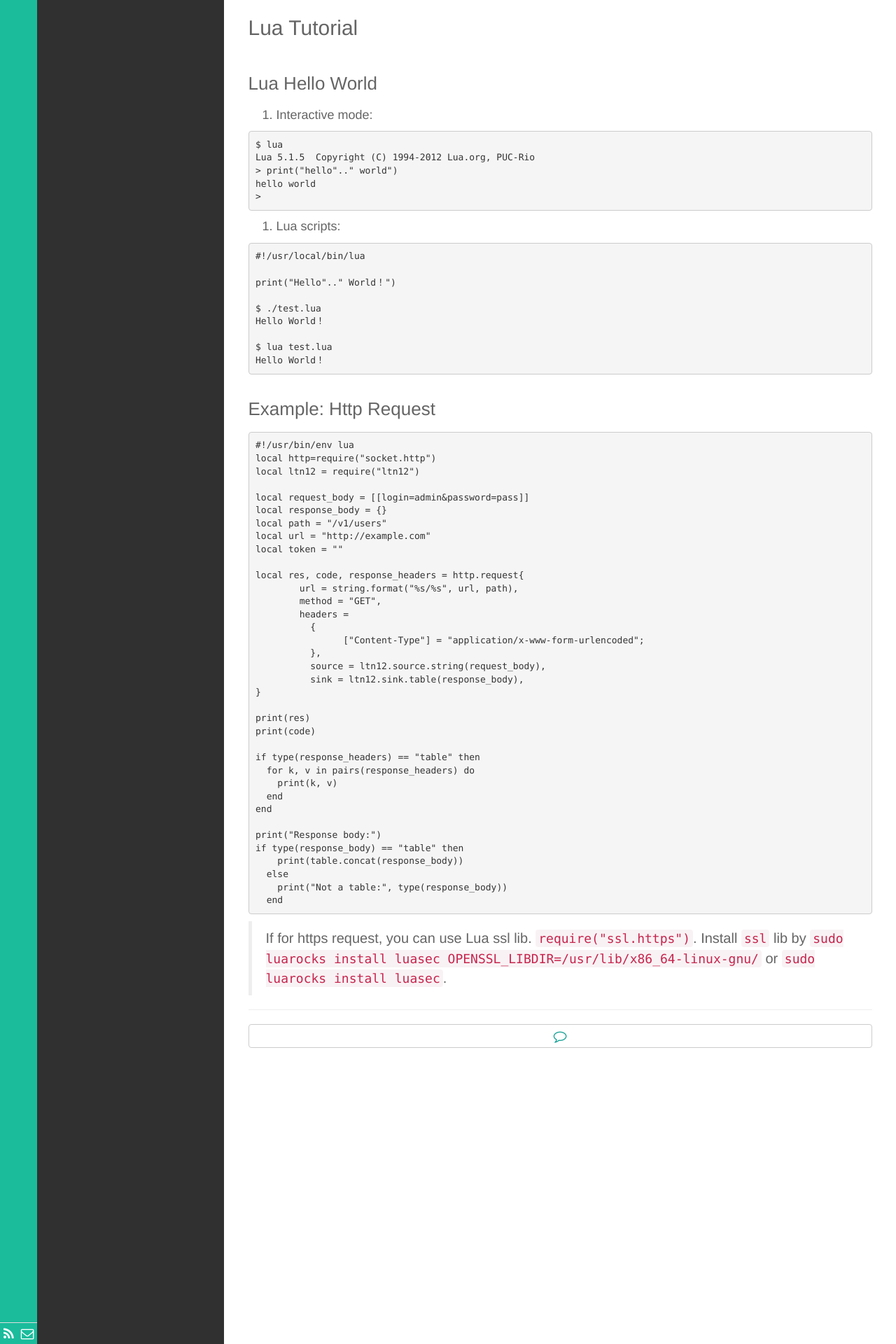
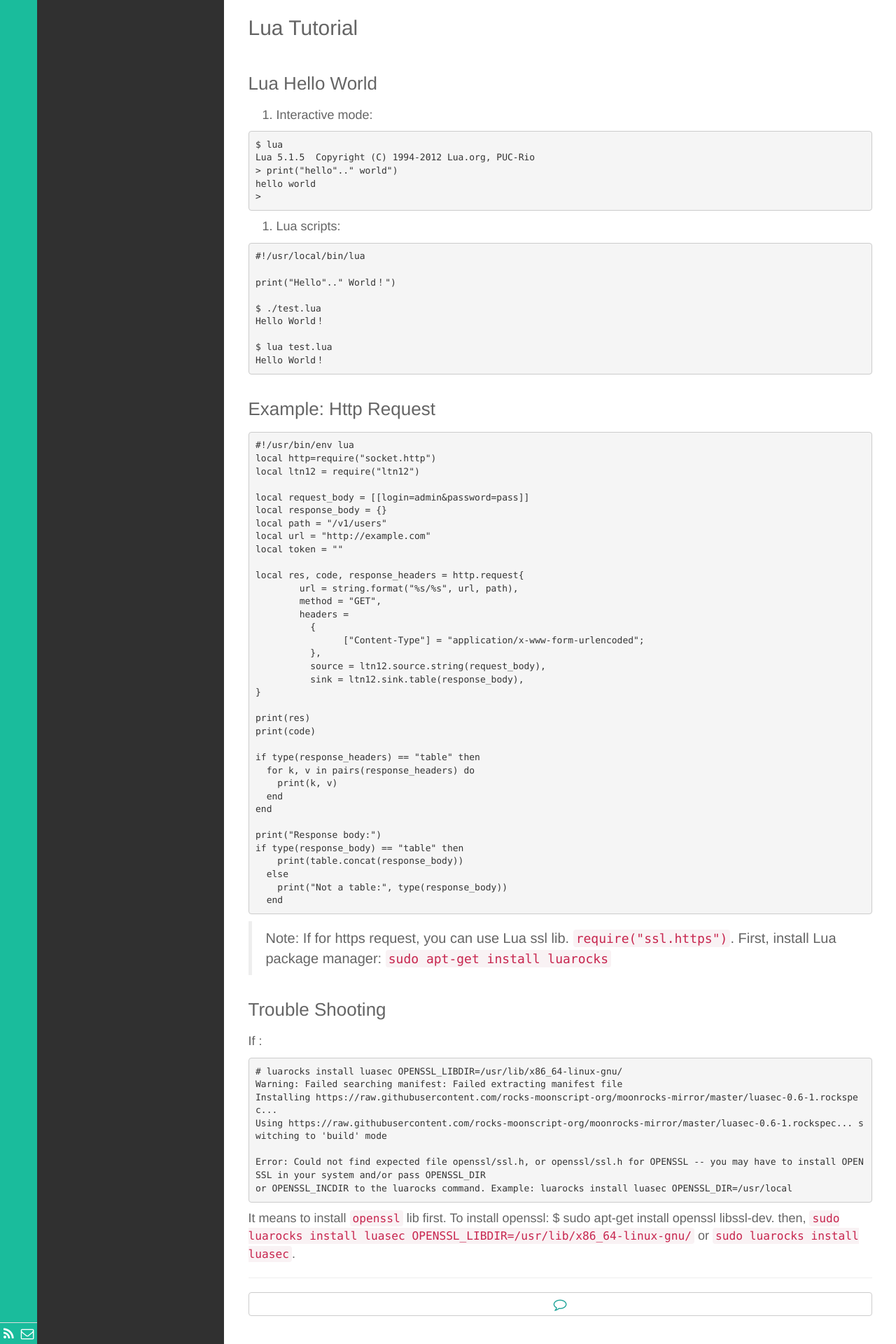
Before and after one commit to wenchma/wenchma.github.io, a Jekyll site: the page built from _posts/tech/2016-07-22-lua-tutorial.md, in a window 1280 px wide. Shown: the part 1395-3315 px from the top of the page at 70% size. Built offline with Jekyll 4.4.1, drawn with Linux system fonts in a browser that asks for light colours; nearby versions of some CDN libraries; library files that are not in the unit come from our copies.

Commit message:
Add a trouble shooting for luasec

````diff
--- a/_posts/tech/2016-07-22-lua-tutorial.md
+++ b/_posts/tech/2016-07-22-lua-tutorial.md
@@ -123,5 +123,24 @@ if type(response_body) == "table" then
   end
 ```
 
-> If for https request, you can use Lua ssl lib. `require("ssl.https")`.
-  Install `ssl` lib by `sudo luarocks install luasec OPENSSL_LIBDIR=/usr/lib/x86_64-linux-gnu/` or `sudo luarocks install luasec`.
+> Note: If for https request, you can use Lua ssl lib. `require("ssl.https")`.
+  First, install Lua package manager: `sudo apt-get install luarocks`
+
+### Trouble Shooting
+
+If :
+
+```
+# luarocks install luasec OPENSSL_LIBDIR=/usr/lib/x86_64-linux-gnu/
+Warning: Failed searching manifest: Failed extracting manifest file
+Installing https://raw.githubusercontent.com/rocks-moonscript-org/moonrocks-mirror/master/luasec-0.6-1.rockspec...
+Using https://raw.githubusercontent.com/rocks-moonscript-org/moonrocks-mirror/master/luasec-0.6-1.rockspec... switching to 'build' mode
+
+Error: Could not find expected file openssl/ssl.h, or openssl/ssl.h for OPENSSL -- you may have to install OPENSSL in your system and/or pass OPENSSL_DIR
+or OPENSSL_INCDIR to the luarocks command. Example: luarocks install luasec OPENSSL_DIR=/usr/local
+```
+
+It means to install `openssl` lib first. To install openssl:
+$ sudo apt-get install  openssl libssl-dev.
+then,
+`sudo luarocks install luasec OPENSSL_LIBDIR=/usr/lib/x86_64-linux-gnu/` or `sudo luarocks install luasec`.
````
